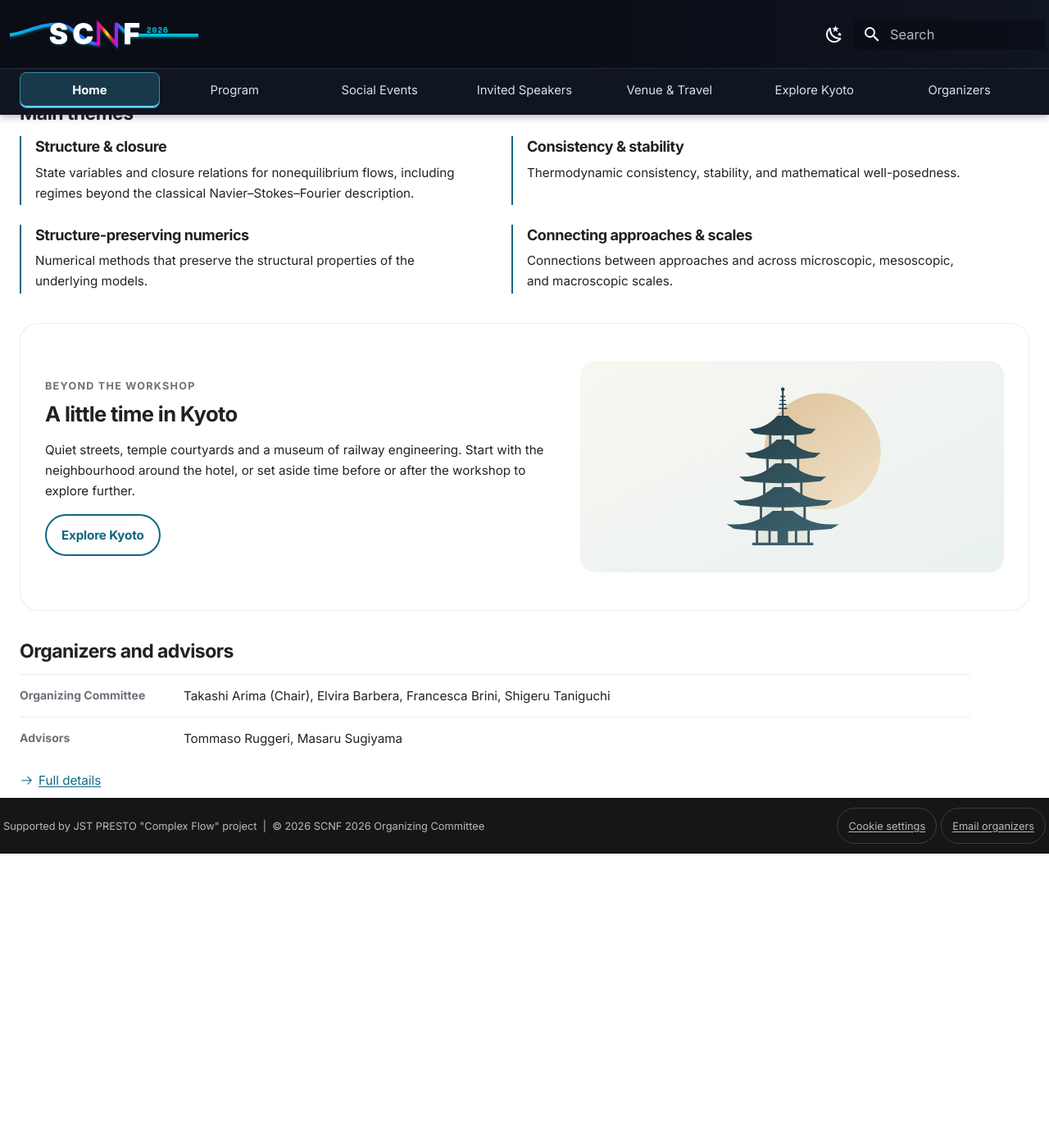
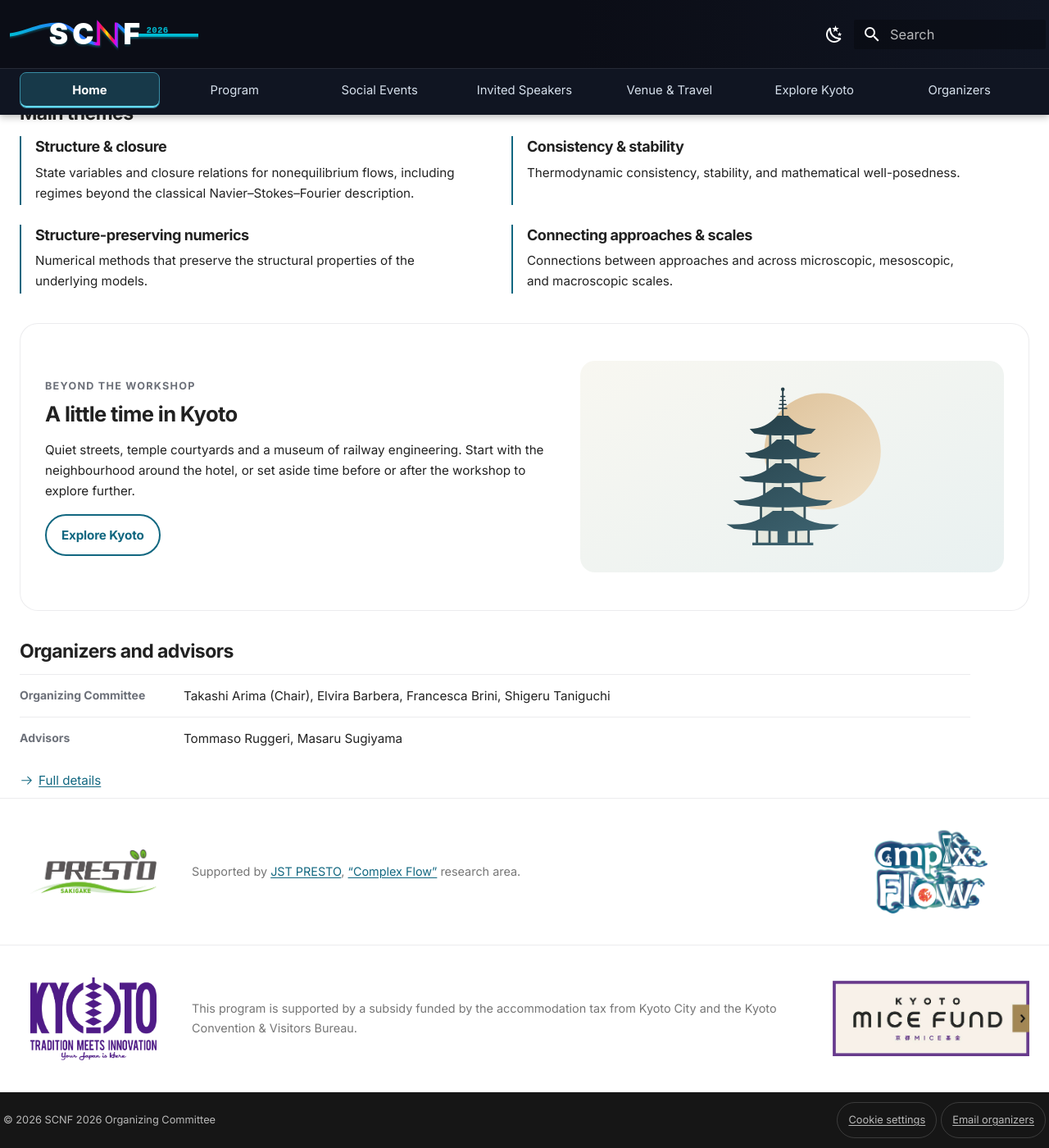
Before and after one commit to SCNF2026/scnf2026.github.io, an MkDocs documentation site: the page built from docs/index.md, in a window 1280 px wide and 1400 px high, scrolled down 837 px. Shown: the whole window at 82% size. Built offline with MkDocs 1.6.1 and Material for MkDocs 9.7.7, drawn with Linux system fonts in a browser that asks for light colours; before the commit the page ends 1878 px from its top, so only the background shows below that.

Commit message:
Acknowledge JST PRESTO Complex Flow and Kyoto MICE support

```diff
--- a/docs/stylesheets/extra.css
+++ b/docs/stylesheets/extra.css
@@ -1080,6 +1080,151 @@ body {
 .travel-option dd {
   margin: 0.15rem 0 0;
   overflow-wrap: anywhere;
+}
+
+/* ===== JST PRESTO / Complex Flow research support ===== */
+.scnf-presto-support {
+  border-top: 1px solid var(--scnf-border);
+  background: var(--md-default-bg-color);
+}
+
+.scnf-presto-support__inner {
+  box-sizing: border-box;
+  display: grid;
+  grid-template-columns: 9rem minmax(0, 1fr) 12rem;
+  grid-template-areas: "logo acknowledgement area";
+  align-items: center;
+  gap: 1.5rem;
+  padding: 1.1rem 1.2rem;
+}
+
+.scnf-presto-support__logo,
+.scnf-presto-support__area {
+  box-sizing: border-box;
+  display: block;
+  max-width: 100%;
+  border-radius: 0.25rem;
+  background: #fff;
+}
+
+.scnf-presto-support__logo {
+  grid-area: logo;
+  width: 9rem;
+  padding: 0.65rem;
+}
+
+.scnf-presto-support__area {
+  grid-area: area;
+  justify-self: center;
+  width: 8.5rem;
+  padding: 0.8rem;
+}
+
+.scnf-presto-support img {
+  display: block;
+  width: 100%;
+  height: auto;
+}
+
+.scnf-presto-support__acknowledgement {
+  grid-area: acknowledgement;
+  margin: 0;
+  color: var(--md-default-fg-color--light);
+  font-size: 0.72rem;
+  line-height: 1.7;
+}
+
+.scnf-presto-support__acknowledgement a {
+  color: var(--scnf-link);
+  text-decoration: underline;
+  text-underline-offset: 0.16em;
+}
+
+.scnf-presto-support a:focus-visible {
+  outline: 2px solid var(--scnf-link);
+  outline-offset: 0.2rem;
+}
+
+@media screen and (max-width: 760px) {
+  .scnf-presto-support__inner {
+    grid-template-columns: minmax(0, 1.4fr) minmax(0, 1fr);
+    grid-template-areas: "logo area" "acknowledgement acknowledgement";
+    gap: 0.9rem 1.2rem;
+    padding: 1rem 1.2rem;
+  }
+
+  .scnf-presto-support__area {
+    padding: 0.6rem;
+  }
+}
+
+/* ===== Kyoto subsidy acknowledgement and required fund banner ===== */
+.scnf-kyoto-support {
+  border-top: 1px solid var(--scnf-border);
+  background: var(--md-default-bg-color);
+}
+
+.scnf-kyoto-support__inner {
+  box-sizing: border-box;
+  display: grid;
+  grid-template-columns: 9rem minmax(0, 1fr) 12rem;
+  grid-template-areas: "logo acknowledgement fund";
+  align-items: center;
+  gap: 1.5rem;
+  padding: 1.3rem 1.2rem;
+}
+
+.scnf-kyoto-support__logo {
+  grid-area: logo;
+  padding: 0.65rem;
+  border-radius: 0.25rem;
+  background: #fff;
+}
+
+.scnf-kyoto-support__fund {
+  grid-area: fund;
+}
+
+.scnf-kyoto-support__logo,
+.scnf-kyoto-support__fund {
+  display: block;
+  min-width: 0;
+}
+
+.scnf-kyoto-support img {
+  display: block;
+  width: 100%;
+  height: auto;
+}
+
+.scnf-kyoto-support__acknowledgement {
+  grid-area: acknowledgement;
+  max-width: 44rem;
+  margin: 0;
+  color: var(--md-default-fg-color--light);
+  font-size: 0.72rem;
+  line-height: 1.7;
+}
+
+.scnf-kyoto-support a:focus-visible {
+  outline: 2px solid var(--scnf-link);
+  outline-offset: 0.2rem;
+}
+
+@media screen and (max-width: 760px) {
+  .scnf-kyoto-support__inner {
+    grid-template-columns: minmax(0, 1fr) minmax(0, 1fr);
+    grid-template-areas: "logo fund" "acknowledgement acknowledgement";
+    gap: 0.9rem 1.2rem;
+    padding: 1rem 1.2rem;
+  }
+
+  .scnf-kyoto-support__logo,
+  .scnf-kyoto-support__fund {
+    width: 100%;
+    max-width: 12rem;
+    box-sizing: border-box;
+  }
 }
 
 /* ===== Compact, explicit footer actions ===== */
--- a/mkdocs.yml
+++ b/mkdocs.yml
@@ -23,8 +23,7 @@ extra:
 
 copyright: >-
   <span class="scnf-footer-copy">
-    Supported by <a href="https://www.jst.go.jp/kisoken/presto/en/" target="_blank" rel="noopener">JST PRESTO</a>
-    "Complex Flow" project &nbsp;|&nbsp; &copy; 2026 SCNF 2026 Organizing Committee
+    &copy; 2026 SCNF 2026 Organizing Committee
   </span>
   <nav class="scnf-footer-actions" aria-label="Footer links">
     <a class="scnf-footer-action" href="#__consent">Cookie settings</a>
@@ -84,7 +83,7 @@ markdown_extensions:
       emoji_generator: !!python/name:material.extensions.emoji.to_svg
 
 extra_css:
-  - "stylesheets/extra.css?v=20261107-social-polish"
+  - "stylesheets/extra.css?v=20261118-presto-support"
 
 # Preserve draft sources without publishing their pages, search entries or sitemap URLs.
 exclude_docs: |
--- a/overrides/main.html
+++ b/overrides/main.html
@@ -19,3 +19,9 @@
     <meta name="twitter:description" content="{{ social_description | striptags | e }}" />
   {% endif %}
 {% endblock %}
+
+{% block footer %}
+  {% include "partials/presto-support.html" %}
+  {% include "partials/kyoto-support.html" %}
+  {{ super() }}
+{% endblock %}
--- /dev/null
+++ b/overrides/partials/kyoto-support.html
@@ -0,0 +1,14 @@
+{# Approved artwork extracted unchanged from the supplied Kyoto MICE PDF. #}
+<section class="scnf-kyoto-support" aria-label="Kyoto subsidy acknowledgement">
+  <div class="md-grid scnf-kyoto-support__inner">
+    <a class="scnf-kyoto-support__logo" href="https://meetkyoto.jp/en/" target="_blank" rel="noopener">
+      <img src="{{ 'assets/kyoto-mice-logo.png' | url }}" width="1771" height="1160"
+           alt="Kyoto — Tradition Meets Innovation. Your Japan is here." loading="lazy" decoding="async" />
+    </a>
+    <p class="scnf-kyoto-support__acknowledgement">This program is supported by a subsidy funded by the accommodation tax from Kyoto City and the Kyoto Convention &amp; Visitors Bureau.</p>
+    <a class="scnf-kyoto-support__fund" href="https://meetkyoto.jp/en/kyoto/fund/" target="_blank" rel="noopener">
+      <img src="{{ 'assets/kyoto-mice-fund-banner.jpg' | url }}" width="1022" height="394"
+           alt="Kyoto MICE Fund" loading="lazy" decoding="async" />
+    </a>
+  </div>
+</section>
--- /dev/null
+++ b/overrides/partials/presto-support.html
@@ -0,0 +1,14 @@
+{# Original supplied PRESTO and Complex Flow artwork, on a white background. #}
+<section class="scnf-presto-support" aria-label="JST PRESTO Complex Flow support">
+  <div class="md-grid scnf-presto-support__inner">
+    <a class="scnf-presto-support__logo" href="https://www.jst.go.jp/kisoken/presto/en/" target="_blank" rel="noopener">
+      <img src="{{ 'assets/presto-logo-en.jpg' | url }}" width="626" height="222"
+           alt="PRESTO (Sakigake)" loading="lazy" decoding="async" />
+    </a>
+    <p class="scnf-presto-support__acknowledgement">Supported by <a href="https://www.jst.go.jp/kisoken/presto/en/" target="_blank" rel="noopener">JST PRESTO</a>, <a href="https://www.jst.go.jp/kisoken/presto/en/research_area/ongoing/area2021-2.html" target="_blank" rel="noopener">“Complex Flow”</a> research area.</p>
+    <a class="scnf-presto-support__area" href="https://www.jst.go.jp/kisoken/presto/en/research_area/ongoing/area2021-2.html" target="_blank" rel="noopener">
+      <img src="{{ 'assets/complex-flow-logo.png' | url }}" width="1208" height="888"
+           alt="Complex Flow research area" loading="lazy" decoding="async" />
+    </a>
+  </div>
+</section>
```
Also changed, not shown: docs/assets/complex-flow-logo.png (added), docs/assets/kyoto-mice-fund-banner.jpg (added), docs/assets/kyoto-mice-logo.png (added), docs/assets/presto-logo-en.jpg (added).
